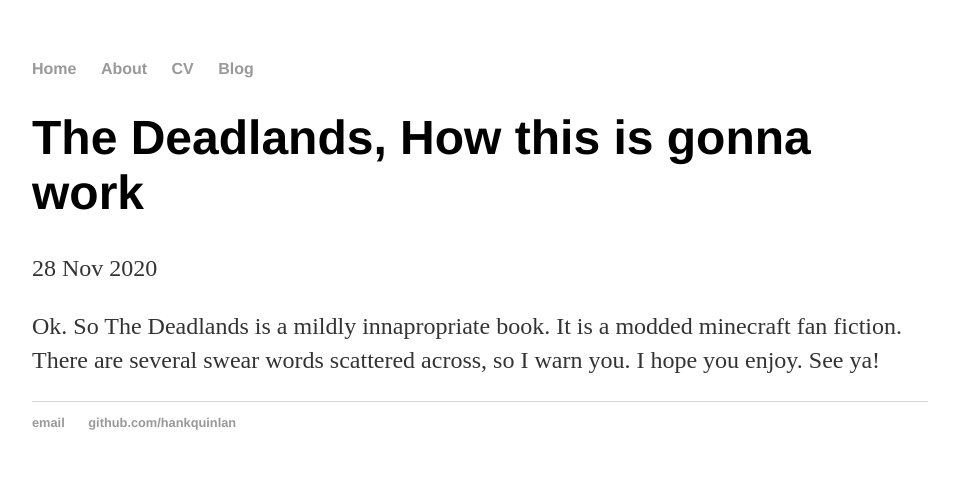
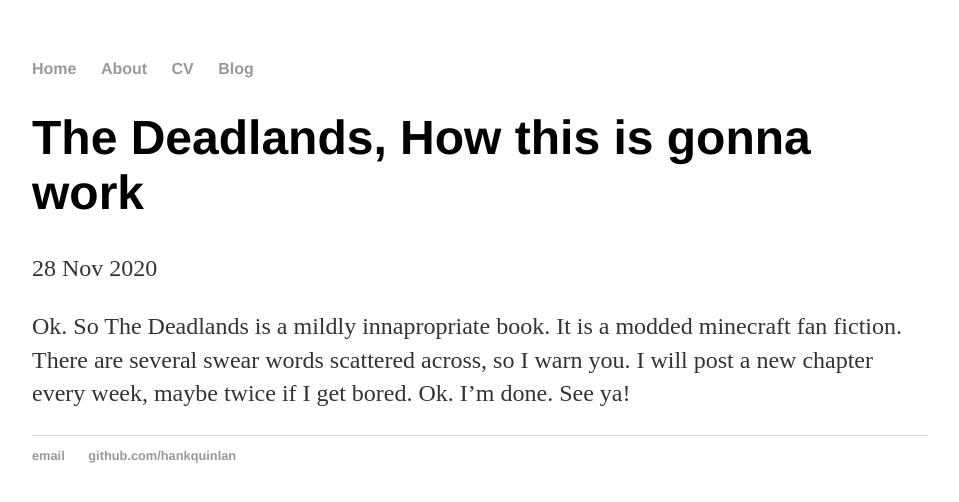
Before and after one commit to johnnh-fish/johnnh-fish.github.io, a Jekyll site: the page built from _posts/2020-11-28-How-this-is-gonna-work.md, in a window 1280 px wide. Shown: the top 502 px of the page, without its empty margins (160-1119 px from the left). Built offline with Jekyll 4.4.1, drawn with Linux system fonts in a browser that asks for light colours.

Commit message:
Update 2020-11-28-How-this-is-gonna-work.md

```diff
--- a/_posts/2020-11-28-How-this-is-gonna-work.md
+++ b/_posts/2020-11-28-How-this-is-gonna-work.md
@@ -4,4 +4,4 @@ title: "The Deadlands, How this is gonna work"
 date: 2020-11-28
 ---
 
-Ok. So The Deadlands is a mildly innapropriate book. It is a modded minecraft fan fiction. There are several swear words scattered across, so I warn you. I hope you enjoy. See ya!
+Ok. So The Deadlands is a mildly innapropriate book. It is a modded minecraft fan fiction. There are several swear words scattered across, so I warn you. I will post a new chapter every week, maybe twice if I get bored. Ok. I'm done. See ya!
```
